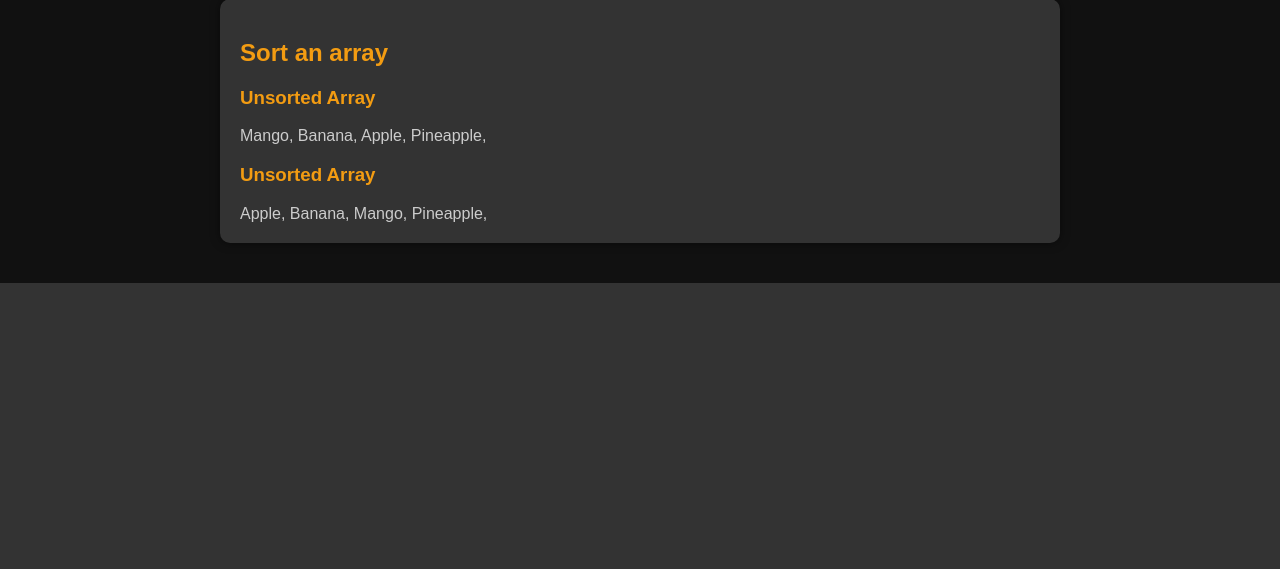
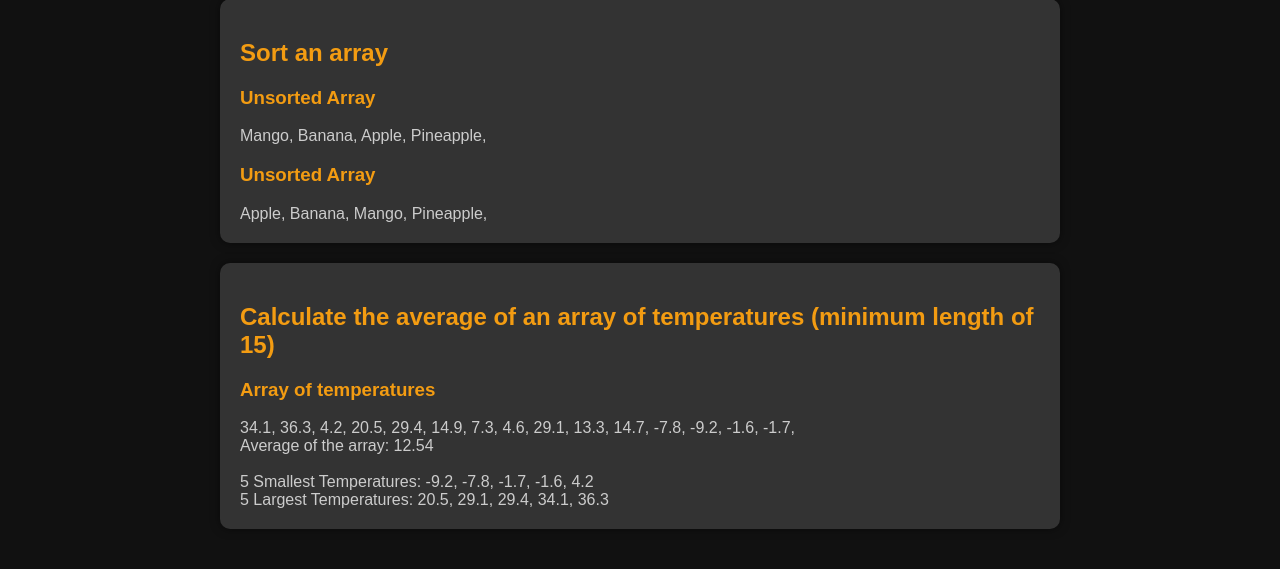
Before and after one commit to itsarman001/Learn_PHP, a PHP site: page /topics/array_tasks.php in a window 1280 px wide. Shown: the part 713-1282 px from the top of the page. Before the commit the page ends 996 px from the top, so only its background shows below. Run offline with PHP 8.4, Linux system fonts and the light colour scheme.

Commit message:
Add a string methods and array tasks

```diff
--- a/index.php
+++ b/index.php
@@ -31,6 +31,7 @@
                     ["Arrays", "./topics/arrays.php"],
                     ["Arrays Tasks", "./topics/array_tasks.php"],
                     ["Associative Arrays", "./topics/associative_arrays.php"],
+                    ["String", "./topics/string.php"],
                     ["Isset and Empty", "./topics/isset_empty.php"],
                     ["Radio Button", "./topics/radio_button.php"],
                     ["Checkboxes", "./topics/checkboxes.php"],
--- a/topics/array_tasks.php
+++ b/topics/array_tasks.php
@@ -89,6 +89,41 @@
         ?>
     </div>
 
+    <div class="container">
+        <h2>Calculate the average of an array of temperatures (minimum length of 15)</h2>
+
+        <?php
+        echo "<h3>Array of temperatures</h3>";
+
+
+        $temperatures = [];
+        for ($i = 0; $i < 15; $i++) {
+            $temperatures[] = mt_rand(-100, 400) / 10;
+        }
+
+
+        foreach ($temperatures as $temp) {
+            echo $temp . ", ";
+        }
+
+        echo "<br>";
+
+
+        $average = array_sum($temperatures) / count($temperatures);
+        echo "Average of the array: " . round($average, 2);
+
+
+        sort($temperatures);
+        $smallest = array_slice($temperatures, 0, 5);
+        $largest = array_slice($temperatures, -5);
+
+        echo "<br><br>5 Smallest Temperatures: " . implode(", ", $smallest);
+        echo "<br>5 Largest Temperatures: " . implode(", ", $largest);
+        ?>
+
+    </div>
+
+
 
 </body>
 
```
Also changed, not shown: topics/string.php (added, +25 -0 lines).
